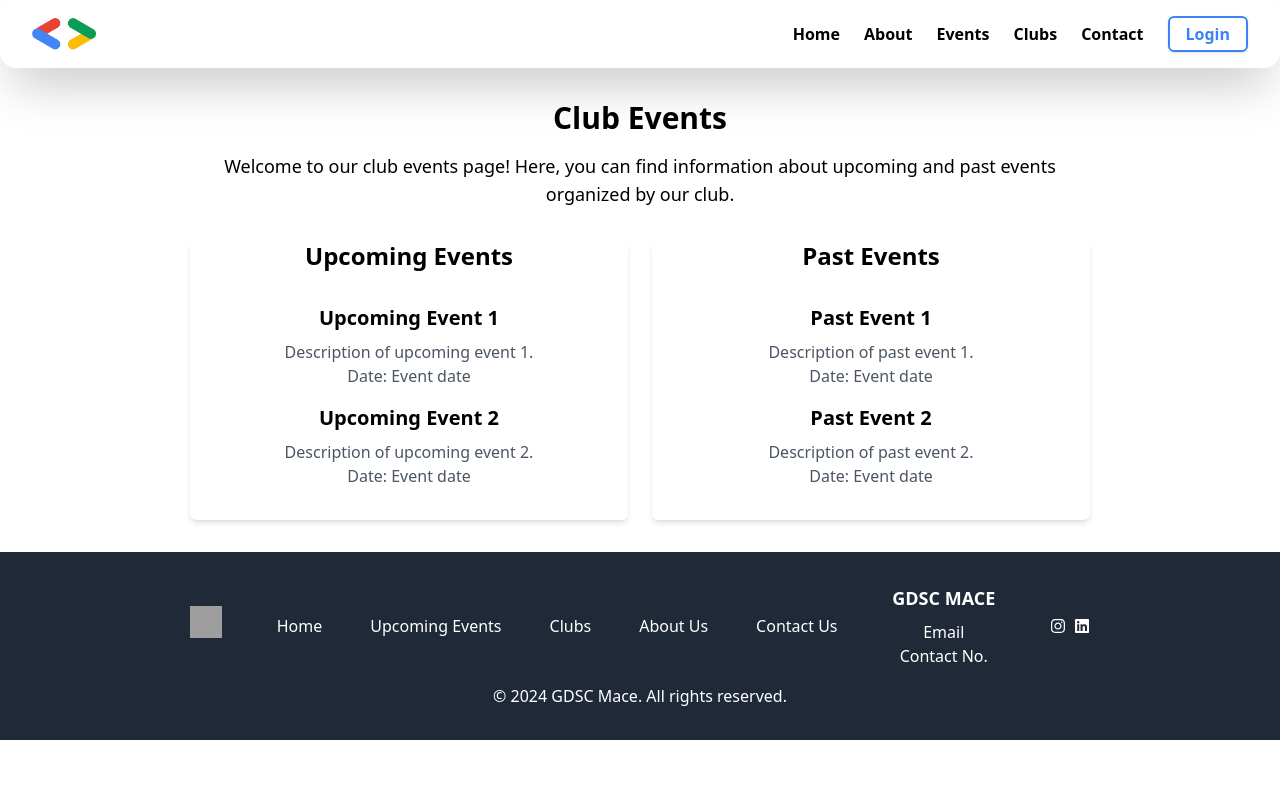
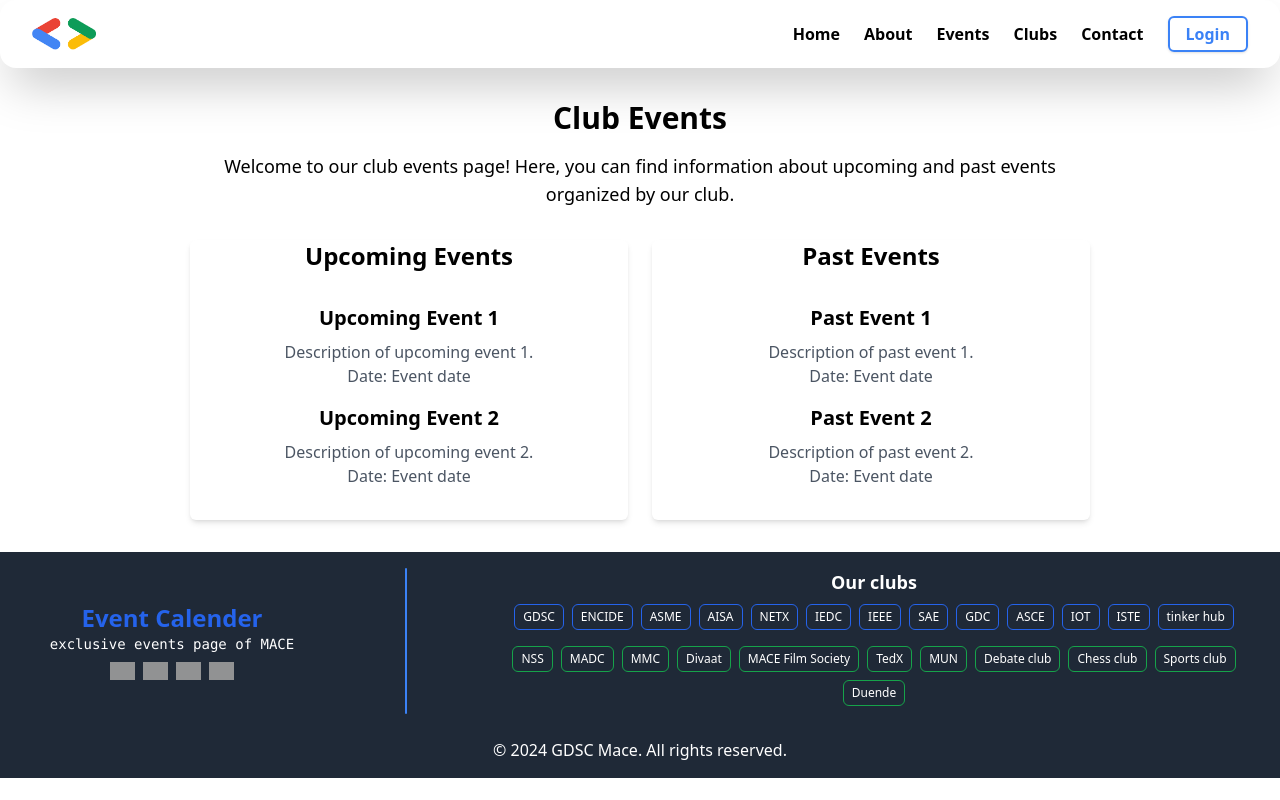
Before and after one commit to GDSC-MACE/MaceCalendar, a React (Vite) app: page /clubevents in a window 1280 px wide. Built offline with nearby package versions, Linux system fonts and the light colour scheme; grey boxes are pictures that could not be loaded.

Commit message:
new footer

```diff
--- a/src/App.jsx
+++ b/src/App.jsx
@@ -12,10 +12,10 @@ function App() {
     <>
       <Navbar />
       <Hero />
-      <UpcomingEvents />
-      <Clubs />
+      {/* <UpcomingEvents />
+      <Clubs /> */}
       {/* <AboutUs /> */}
-      <ContactUs />
+      {/* <ContactUs /> */}
       <Footer />
     </>
   );
--- a/src/Components/ContactUs.jsx
+++ b/src/Components/ContactUs.jsx
@@ -1,71 +1,72 @@
 import { FaMapMarker, FaPhone, FaEnvelope } from 'react-icons/fa';
 
 const ContactUs = () => {
-    return (
-        <div className="contact flex justify-center items-start flex-col min-h-screen py-20 px-5">
-            <div className="content max-w-screen-md text-center">
-            <div className="heading-container">
-            <h1 className="text-6xl font-extrabold text-black mb-4 mt-8 ">CONTACT US</h1>
+    // return (
+    //     <div className="contact flex justify-center items-start flex-col min-h-screen py-20 px-5">
+    //         <div className="content max-w-screen-md text-center">
+    //         <div className="heading-container">
+    //         <h1 className="text-6xl font-extrabold text-black mb-4 mt-8 ">CONTACT US</h1>
 
-          </div>
+    //       </div>
 
-                <p className="font-light">
-                    We would love to hear from you! Whether you have questions, feedback, or just want to say hello, don't hesitate to reach out. Our team at GDSC MACE is here to assist you in any way we can. Feel free to drop us a message using the form below, and we will get back to you as soon as possible. Your thoughts and inquiries are important to us as we strive to make your experience with us enjoyable and fulfilling.
-                </p>
-            </div>
-            <div className="container w-1/2">
-                <div className="contactInfo">
-                    <div className="box flex items-center mb-4">
-                        <div className="icon w-16 h-16 flex justify-center items-center rounded-full">
-                            <FaMapMarker />
-                        </div>
-                        <div className="text py-10">
-                            <h3 className="font-semibold ">Address</h3>
-                            <p>Mar Athanasius College Of Engineering<br />Kothamangalam<br />686666</p>
-                        </div>
-                    </div>
-                    <div className="box flex items-center mb-4">
-                        <div className="icon w-16 h-16 flex justify-center items-center rounded-full">
-                            <FaPhone />
-                        </div>
-                        <div className="text">
-                            <h3 className="font-semibold">Phone</h3>
-                            <p>+91 XXXXX XXXXX</p>
-                        </div>
-                    </div>
-                    <div className="box flex items-center">
-                        <div className="icon w-16 h-16 flex justify-center items-center rounded-full">
-                            <FaEnvelope />
-                        </div>
-                        <div className="text">
-                            <h3 className="font-semibold">Email</h3>
-                            <p>xyz@gmail.com</p>
-                        </div>
-                    </div>
-                </div>
-            </div>
-            <div className="contactForm w-1/2 p-10 flex flex-col items-center mt-[-305px] ml-[329px] text-center">
-                <form>
-                    <h2 className="text-xl font-semibold mb-4">Send Message</h2>
-                    <div className="inputBox relative w-full mb-4">
-                        <label htmlFor="fullName" className="absolute left-0 top-0 py-1 px-0 text-sm text-gray-600 transition-all">Full Name</label>
-                        <input type="text" id="fullName" name="fullName" required className="w-full  px-20 border-b-2 outline-none border-gray-400 bg-transparent" />
-                    </div>
-                    <div className="inputBox relative w-full mb-4">
-                        <label htmlFor="email" className="absolute left-0 top-0 py-1 px-0 text-sm text-gray-600 transition-all">Email</label>
-                        <input type="email" id="email" name="email" required className="w-full px-20 border-b-2 outline-none border-gray-400 bg-transparent" />
-                    </div>
-                    <div className="inputBox relative w-full mb-4">
-                        <label htmlFor="message" className="absolute left-0 top-0 py-1 px-0 text-sm text-gray-600 transition-all">Message</label>
-                        <textarea id="message" name="message" required className="w-full py-3 px-20 border-b-1 outline-none border-gray-400 bg-transparent resize-none"></textarea>
-                    </div>
-                    <div className="inputBox">
-                        <input type="submit" name="submit" value="Send" className="w-24 py-1 bg-blue-500 text-white cursor-pointer border-none hover:bg-blue-600" />
-                    </div>
-                </form>
-            </div>
-        </div>
-    );
+    //             <p className="font-light">
+    //                 We would love to hear from you! Whether you have questions, feedback, or just want to say hello, don't hesitate to reach out. Our team at GDSC MACE is here to assist you in any way we can. Feel free to drop us a message using the form below, and we will get back to you as soon as possible. Your thoughts and inquiries are important to us as we strive to make your experience with us enjoyable and fulfilling.
+    //             </p>
+    //         </div>
+    //         <div className="container w-1/2">
+    //             <div className="contactInfo">
+    //                 <div className="box flex items-center mb-4">
+    //                     <div className="icon w-16 h-16 flex justify-center items-center rounded-full">
+    //                         <FaMapMarker />
+    //                     </div>
+    //                     <div className="text py-10">
+    //                         <h3 className="font-semibold ">Address</h3>
+    //                         <p>Mar Athanasius College Of Engineering<br />Kothamangalam<br />686666</p>
+    //                     </div>
+    //                 </div>
+    //                 <div className="box flex items-center mb-4">
+    //                     <div className="icon w-16 h-16 flex justify-center items-center rounded-full">
+    //                         <FaPhone />
+    //                     </div>
+    //                     <div className="text">
+    //                         <h3 className="font-semibold">Phone</h3>
+    //                         <p>+91 XXXXX XXXXX</p>
+    //                     </div>
+    //                 </div>
+    //                 <div className="box flex items-center">
+    //                     <div className="icon w-16 h-16 flex justify-center items-center rounded-full">
+    //                         <FaEnvelope />
+    //                     </div>
+    //                     <div className="text">
+    //                         <h3 className="font-semibold">Email</h3>
+    //                         <p>xyz@gmail.com</p>
+    //                     </div>
+    //                 </div>
+    //             </div>
+    //         </div>
+    //         <div className="contactForm w-1/2 p-10 flex flex-col items-center mt-[-305px] ml-[329px] text-center">
+    //             <form>
+    //                 <h2 className="text-xl font-semibold mb-4">Send Message</h2>
+    //                 <div className="inputBox relative w-full mb-4">
+    //                     <label htmlFor="fullName" className="absolute left-0 top-0 py-1 px-0 text-sm text-gray-600 transition-all">Full Name</label>
+    //                     <input type="text" id="fullName" name="fullName" required className="w-full  px-20 border-b-2 outline-none border-gray-400 bg-transparent" />
+    //                 </div>
+    //                 <div className="inputBox relative w-full mb-4">
+    //                     <label htmlFor="email" className="absolute left-0 top-0 py-1 px-0 text-sm text-gray-600 transition-all">Email</label>
+    //                     <input type="email" id="email" name="email" required className="w-full px-20 border-b-2 outline-none border-gray-400 bg-transparent" />
+    //                 </div>
+    //                 <div className="inputBox relative w-full mb-4">
+    //                     <label htmlFor="message" className="absolute left-0 top-0 py-1 px-0 text-sm text-gray-600 transition-all">Message</label>
+    //                     <textarea id="message" name="message" required className="w-full py-3 px-20 border-b-1 outline-none border-gray-400 bg-transparent resize-none"></textarea>
+    //                 </div>
+    //                 <div className="inputBox">
+    //                     <input type="submit" name="submit" value="Send" className="w-24 py-1 bg-blue-500 text-white cursor-pointer border-none hover:bg-blue-600" />
+    //                 </div>
+    //             </form>
+    //         </div>
+    //     </div>
+    // );
+    return <div></div>
 };
 
 export default ContactUs;
--- a/src/Components/Footer/Footer.jsx
+++ b/src/Components/Footer/Footer.jsx
@@ -3,8 +3,12 @@ import ItemsContainer from "./ItemsContainer";
 import SocialIcons from "./SocialIcons";
 import { Icons } from "./Menus";
 import { FaInstagram, FaLinkedin } from 'react-icons/fa';
+import { ServiceData } from "../../constants/cons";
 
 const Footer = () => {
+  const clubs=[{
+    name:''
+  }]
   // return (
   //   <footer className="bg-gray-900 text-white">
   //     <ItemsContainer />
@@ -19,41 +23,68 @@ const Footer = () => {
   //   </footer>
   // );
 
-  return (
-    <footer className="bg-gray-800 text-white p-8">
-      <div className="container mx-auto flex flex-wrap items-start justify-between md:items-center md:flex-row">
-        {/* First Row */}
-        <div className="w-full md:w-auto mb-4 md:mb-0">
-          <img src="/path/to/your/logo.png" alt="Logo" className="h-8 w-8 mb-2" />
-        </div>
 
-        {/* Second Row */}
-        <div className="w-full md:w-auto mb-4 md:mb-0 flex flex-col md:flex-row md:space-x-12">
-          <a href="#hero" className="hover:text-gray-300">Home</a>
-          <a href="#upcoming-events" className="hover:text-gray-300">Upcoming Events</a>
-          <a href="#clubs" className="hover:text-gray-300">Clubs</a>
-          <a href="#aboutus" className="hover:text-gray-300">About Us</a>
-          <a href="#" className="hover:text-gray-300">Contact Us</a>
-        </div>
+    // <footer className="bg-gray-800 text-white p-8">
+    //   <div className="container mx-auto flex flex-wrap items-start justify-between md:items-center md:flex-row">
+    //     {/* First Row */}
+    //     <div className="w-full md:w-auto mb-4 md:mb-0">
+    //       <img src="/path/to/your/logo.png" alt="Logo" className="h-8 w-8 mb-2" />
+    //     </div>
 
-        {/* Third Row */}
-        <div className="w-full md:w-auto mb-4 md:mb-0 text-left md:text-center">
-          <p className="text-lg font-bold mb-2">GDSC MACE</p>
-          <p>Email</p>
-          <p>Contact No.</p>
-        </div>
+    //     {/* Second Row */}
+    //     {/* <div className="w-full md:w-auto mb-4 md:mb-0 flex flex-col md:flex-row md:space-x-12">
+    //       <a href="#hero" className="hover:text-gray-300">Home</a>
+    //       <a href="#upcoming-events" className="hover:text-gray-300">Upcoming Events</a>
+    //       <a href="#clubs" className="hover:text-gray-300">Clubs</a>
+    //       <a href="#aboutus" className="hover:text-gray-300">About Us</a>
+    //       <a href="#" className="hover:text-gray-300">Contact Us</a>
+    //     </div> */}
 
-        {/* Social Media Icons */}
-        <div className="flex items-center space-x-2 w-full md:w-auto mb-4 md:mb-0">
-          <a href="#" className="text-white hover:text-gray-300"><FaInstagram /></a>
-          <a href="#" className="text-white hover:text-gray-300"><FaLinkedin /></a>
-        </div>
-      </div>
+    //     {/* Third Row */}
+    //     <div className="w-full md:w-auto mb-4 md:mb-0 text-left md:text-center">
+    //       <p className="text-lg font-bold mb-2">GDSC MACE</p>
+    //       <p>Email</p>
+    //       <p>Contact No.</p>
+    //     </div>
 
-      {/* Copyright */}
-      <div className="text-center mt-4">
-        <p>&copy; 2024 GDSC Mace. All rights reserved.</p>
-      </div>
+    //     {/* Social Media Icons */}
+    //     <div className="flex items-center space-x-2 w-full md:w-auto mb-4 md:mb-0">
+    //       <a href="#" className="text-white hover:text-gray-300"><FaInstagram /></a>
+    //       <a href="#" className="text-white hover:text-gray-300"><FaLinkedin /></a>
+    //     </div>
+    //   </div>
+
+    //   {/* Copyright */}
+    //   <div className="text-center mt-4">
+    //     <p>&copy; 2024 GDSC Mace. All rights reserved.</p>
+    //   </div>
+    // </footer>
+    return (
+    <footer className="bg-gray-800 text-white p-2 md:p-4">
+          <div className=" grid grid-cols-1 md:grid-cols-8 place-items-center"><div className="col-span-1 md:col-span-2 flex-col gap-1 items-center justify-center "><h1 className=" text-2xl font-bold text-blue-600">Event Calender</h1>
+          <h2 className="font-mono text-sm">exclusive events page of MACE</h2>
+          <div className=" flex justify-center gap-2 mt-2">
+          <a href=""><img className=" opacity-90 hover:opacity-100" width="25" height="25" src="https://img.icons8.com/ios-filled/50/FFFFFF/instagram-new--v1.png"  alt="instagram-new--v1"/></a>
+          <a href=""><img className=" opacity-90 hover:opacity-100" width="25" height="25" src="https://img.icons8.com/ios-filled/50/FFFFFF/linkedin.png"  alt="instagram-new--v1"/></a>
+          <a href=""><img className=" opacity-90 hover:opacity-100" width="25" height="25" src="https://img.icons8.com/ios-filled/50/FFFFFF/gmail-new.png"  alt="instagram-new--v1"/></a>
+          <a href=""><img className=" opacity-90 hover:opacity-100" width="25" height="25" src="https://img.icons8.com/ios-filled/50/FFFFFF/github.png"   alt="instagram-new--v1"/></a>
+          </div></div>
+          <div className=" col-span-1 my-3 md:m-0 h-[1px] w-full md:h-full md:w-[1.5px] rounded-md bg-blue-500"></div>
+          <div className="col-span-1   md:col-span-5 flex-col gap-5 justify-center">
+          <h1 className="text-lg font-semibold">Our clubs</h1>
+          <div className=" flex flex-col">
+          <div className=" flex flex-wrap gap-2 p-2 justify-center">
+          {ServiceData.map((club,ind)=>club.tech&&
+            <a key={club} href={club.url} className={` ease-linear duration-300 border border-blue-600  font-medium text-xs p-1 px-2 rounded-md hover:bg-blue-600`}>{club.title}</a>)}
+          </div>
+          <div className=" flex flex-wrap gap-2 p-2 justify-center">
+          {ServiceData.map((club,ind)=>!club.tech&&
+            <a key={club} href={club.url} className={`ease-linear duration-300 border border-green-600  font-medium text-xs p-1 px-2 rounded-md hover:bg-green-600`}>{club.title}</a>)}
+          </div>
+          </div></div></div>
+          <div className="text-center mt-6">
+         <p>&copy; 2024 GDSC Mace. All rights reserved.</p>
+       </div>
     </footer>
   );
 
--- a/src/Components/hero.jsx
+++ b/src/Components/hero.jsx
@@ -28,6 +28,7 @@ const Hero = () => {
         <div className="opacity-0 hero-image">
           <img src="../assets/event.avif" alt="Event Calendar" />
         </div>
+        {/* <div className=" w-full"><iframe src="https://giphy.com/embed/3xz2BXmsnwlfAyuJGM" width="100%" height="100%"  allowFullScreen></iframe></div> */}
       </div>
       <div className="cube" />
       <div className="cube" />
--- a/src/constants/cons.js
+++ b/src/constants/cons.js
@@ -18,38 +18,195 @@ import {
     {
       icon: RxCrop,
       title: "GDSC",
+      tech:true,
       content: "Lorem ipsum dolor sit /amet, consectetur adipiscing elit.",
       backgroundImage: SpaceCity9,
+      url:"http://encidemace.xyz"
+    },
+    {
+      icon: RxRocket,
+      title: "ENCIDE",
+      tech:true,
+      content: "Lorem ipsum dolor sit amet, consectetur adipiscing elit.",
+      backgroundImage: SpaceCity8,
+      url:"http://encidemace.xyz"
+
     },
     {
       icon: RxPencil2,
       title: "ASME",
+      tech:true,
       content: "Lorem ipsum dolor sit amet, consectetur adipiscing elit.",
       backgroundImage: SpaceCity1,
+      url:"http://encidemace.xyz"
     },
     {
       icon: RxDesktop,
       title: "AISA",
+      tech:true,
       content: "Lorem ipsum dolor sit amet, consectetur adipiscing elit.",
       backgroundImage: SpaceCity6,
+      url:"http://encidemace.xyz"
     },
     {
       icon: RxReader,
       title: "NETX",
+      tech:true,
       content: "Lorem ipsum dolor sit amet, consectetur adipiscing elit.",
       backgroundImage: SpaceCity7,
+      url:"http://encidemace.xyz"
     },
     {
       icon: RxAccessibility,
       title: "IEDC",
+      tech:true,
       content: "Lorem ipsum dolor sit amet, consectetur adipiscing elit.",
       backgroundImage: SpaceCity5,
+      url:"http://encidemace.xyz"
     },
     {
       icon: RxRocket,
       title: "IEEE",
+      tech:true,
       content: "Lorem ipsum dolor sit amet, consectetur adipiscing elit.",
       backgroundImage: SpaceCity8,
+      url:"http://encidemace.xyz"
 
     },
+    {
+      icon: RxRocket,
+      title: "SAE",
+      tech:true,
+      content: "Lorem ipsum dolor sit amet, consectetur adipiscing elit.",
+      backgroundImage: SpaceCity8,
+      url:"http://encidemace.xyz"
+    },
+    {
+      icon: RxRocket,
+      title: "GDC",
+      tech:true,
+      content: "Lorem ipsum dolor sit amet, consectetur adipiscing elit.",
+      backgroundImage: SpaceCity8,
+      url:"http://encidemace.xyz"
+    },
+    {
+      icon: RxRocket,
+      title: "ASCE",
+      tech:true,
+      content: "Lorem ipsum dolor sit amet, consectetur adipiscing elit.",
+      backgroundImage: SpaceCity8,
+      url:"http://encidemace.xyz"
+    },
+    {
+      icon: RxRocket,
+      title: "IOT",
+      tech:true,
+      content: "Lorem ipsum dolor sit amet, consectetur adipiscing elit.",
+      backgroundImage: SpaceCity8,
+      url:"http://encidemace.xyz"
+    },
+    {
+      icon: RxRocket,
+      title: "ISTE",
+      tech:true,
+      content: "Lorem ipsum dolor sit amet, consectetur adipiscing elit.",
+      backgroundImage: SpaceCity8,
+      url:"http://encidemace.xyz"
+    },
+    {
+      icon: RxRocket,
+      title: "tinker hub",
+      tech:true,
+      content: "Lorem ipsum dolor sit amet, consectetur adipiscing elit.",
+      backgroundImage: SpaceCity8,
+      url:"http://encidemace.xyz"
+    },
+    {
+      icon: RxRocket,
+      title: "NSS",
+      tech:false,
+      content: "Lorem ipsum dolor sit amet, consectetur adipiscing elit.",
+      backgroundImage: SpaceCity8,
+      url:"http://encidemace.xyz"
+    },
+    {
+      icon: RxRocket,
+      title: "MADC",
+      tech:false,
+      content: "Lorem ipsum dolor sit amet, consectetur adipiscing elit.",
+      backgroundImage: SpaceCity8,
+      url:"http://encidemace.xyz"
+    },
+    {
+      icon: RxRocket,
+      title: "MMC",
+      tech:false,
+      content: "Lorem ipsum dolor sit amet, consectetur adipiscing elit.",
+      backgroundImage: SpaceCity8,
+      url:"http://encidemace.xyz"
+    },
+    {
+      icon: RxRocket,
+      title: "Divaat",
+      tech:false,
+      content: "Lorem ipsum dolor sit amet, consectetur adipiscing elit.",
+      backgroundImage: SpaceCity8,
+      url:"http://encidemace.xyz"
+    },
+    {
+      icon: RxRocket,
+      title: "MACE Film Society",
+      tech:false,
+      content: "Lorem ipsum dolor sit amet, consectetur adipiscing elit.",
+      backgroundImage: SpaceCity8,
+      url:"http://encidemace.xyz"
+    },
+    {
+      icon: RxRocket,
+      title: "TedX",
+      tech:false,
+      content: "Lorem ipsum dolor sit amet, consectetur adipiscing elit.",
+      backgroundImage: SpaceCity8,
+      url:"http://encidemace.xyz"
+    },
+    {
+      icon: RxRocket,
+      title: "MUN",
+      tech:false,
+      content: "Lorem ipsum dolor sit amet, consectetur adipiscing elit.",
+      backgroundImage: SpaceCity8,
+      url:"http://encidemace.xyz"
+    },
+    {
+      icon: RxRocket,
+      title: "Debate club",
+      tech:false,
+      content: "Lorem ipsum dolor sit amet, consectetur adipiscing elit.",
+      backgroundImage: SpaceCity8,
+      url:"http://encidemace.xyz"
+    },
+    {
+      icon: RxRocket,
+      title: "Chess club",
+      tech:false,
+      content: "Lorem ipsum dolor sit amet, consectetur adipiscing elit.",
+      backgroundImage: SpaceCity8,
+      url:"http://encidemace.xyz"
+    },
+    {
+      icon: RxRocket,
+      title: "Sports club",
+      tech:false,
+      content: "Lorem ipsum dolor sit amet, consectetur adipiscing elit.",
+      backgroundImage: SpaceCity8,
+      url:"http://encidemace.xyz"
+    },
+    {
+      icon: RxRocket,
+      title: "Duende",
+      tech:false,
+      content: "Lorem ipsum dolor sit amet, consectetur adipiscing elit.",
+      backgroundImage: SpaceCity8,
+      url:"http://encidemace.xyz"
+    },
   ];
```
Also changed, not shown: src/Components/Login.jsx (+75 -20 lines).
